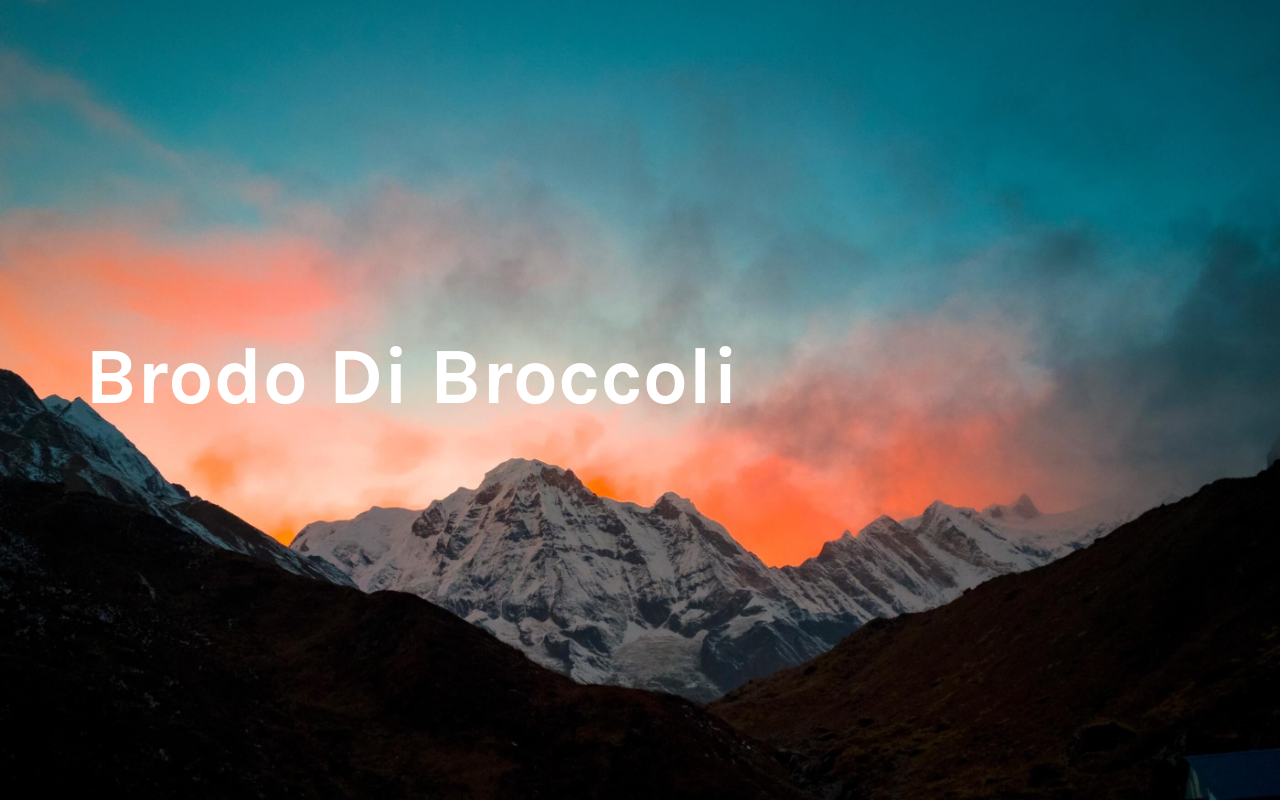
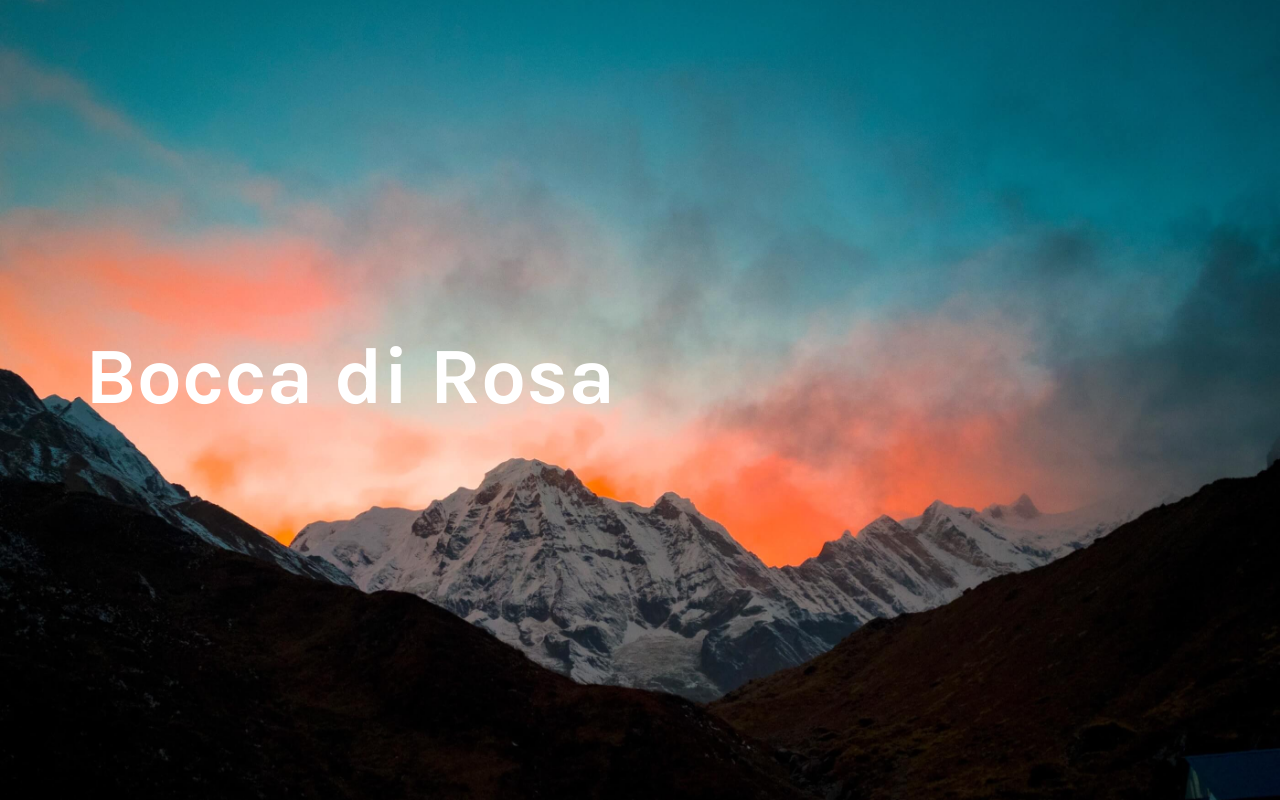
Before and after one commit to ndapila/buongiornissimo, a plain HTML site: page index.html in a window 1280 px wide. Drawn offline with nearby package versions, Linux system fonts and the light colour scheme.

Commit message:
Update index.html

```diff
--- a/index.html
+++ b/index.html
@@ -27,7 +27,7 @@
     </header>
     <main class="my-auto">
         <div class="container">
-            <h1 class="page-title">Brodo Di Broccoli</h1>
+            <h1 class="page-title">Bocca di Rosa</h1>
             <!-- <p class="page-description">Lorem ipsum dolor sit amet consectetur adipisicing elit sed eiu sit amet consectetur
             </p>
             <p>Stay connected</p>
```
